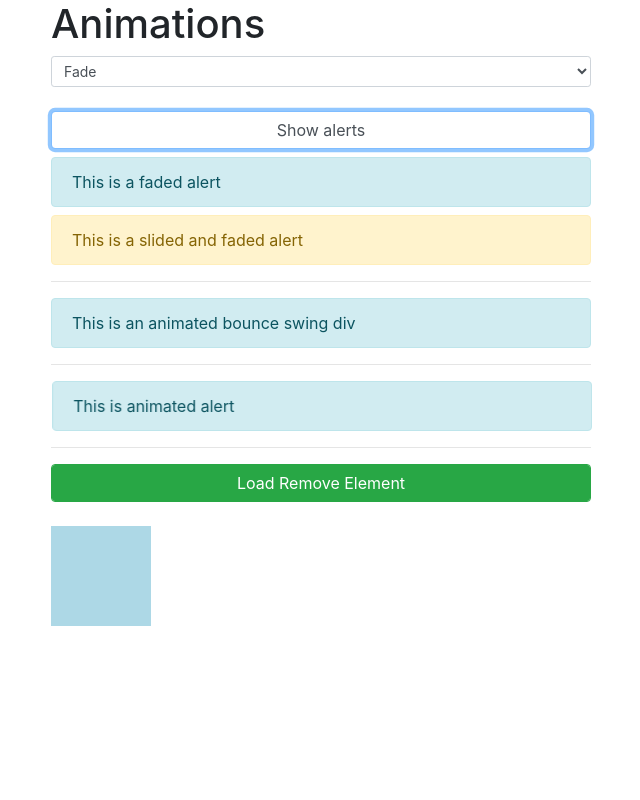
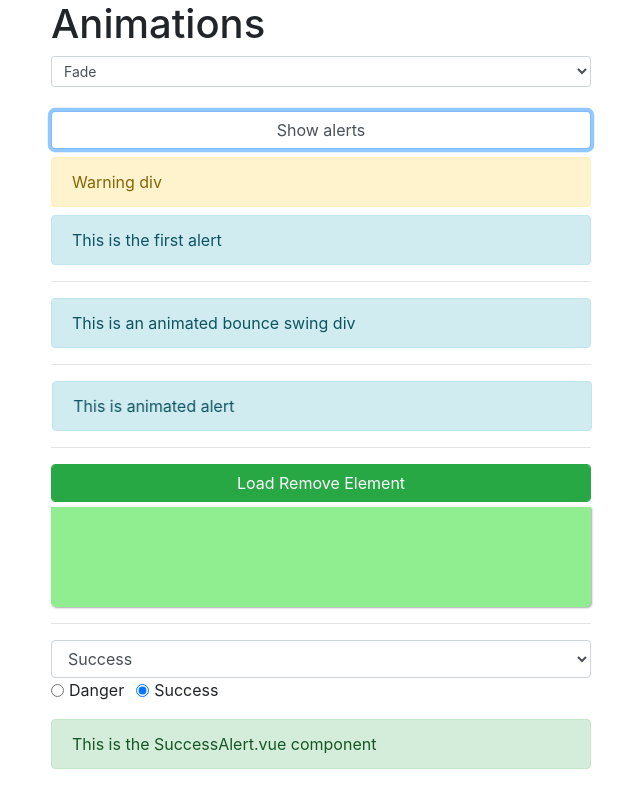
Before and after one commit to ninjadev220/vue-animation-transition, a Vue app: page / in a window 1280 px wide. Both pictures are taken after a click on the button "Show alerts". Shown: the whole page, without its empty margins (34-674 px from the left). Built offline with nearby package versions, Linux system fonts and the light colour scheme.

Commit message:
Animate dynamic component

```diff
--- a/public/index.html
+++ b/public/index.html
@@ -5,12 +5,14 @@
     <meta http-equiv="X-UA-Compatible" content="IE=edge" />
     <meta name="viewport" content="width=device-width,initial-scale=1.0" />
     <link rel="icon" href="<%= BASE_URL %>favicon.ico" />
+
     <link
       href="https://stackpath.bootstrapcdn.com/bootstrap/4.3.1/css/bootstrap.min.css"
       rel="stylesheet"
       integrity="sha384-ggOyR0iXCbMQv3Xipma34MD+dH/1fQ784/j6cY/iJTQUOhcWr7x9JvoRxT2MZw1T"
       crossorigin="anonymous"
     />
+
     <link
       rel="stylesheet"
       href="https://cdnjs.cloudflare.com/ajax/libs/animate.css/3.7.2/animate.min.css"
@@ -24,6 +26,7 @@
         without JavaScript enabled. Please enable it to continue.</strong
       >
     </noscript>
+
     <div id="app"></div>
     <!-- built files will be auto injected -->
   </body>
--- a/src/App.vue
+++ b/src/App.vue
@@ -11,19 +11,14 @@
         <br />
         <button @click="toggleAlert" class="btn btn-primary form-control">Show alerts</button>
 
-        <transition :name="selectedTransition">
-          <div v-if="show" class="alert alert-info my-2">This is a faded alert</div>
+        <transition :name="selectedTransition" mode="out-in">
+          <div v-if="show" class="alert alert-warning my-2" key="warning">Warning div</div>
+          <div v-else class="alert alert-danger my-2" key="danger">Danger div</div>
         </transition>
 
-        <transition :name="selectedTransition" mode="out-in">
-          <div
-            v-if="show"
-            class="alert alert-warning my-2"
-            key="warning"
-          >This is a slided and faded alert</div>
-          <div v-else class="alert alert-danger my-2" key="danger">This is a slided and faded alert</div>
+        <transition :name="selectedTransition">
+          <div v-if="show" class="alert alert-info my-2">This is the first alert</div>
         </transition>
-
         <hr />
 
         <transition enter-active-class="animated bounce" leave-active-class="animated swing">
@@ -41,8 +36,7 @@
         <hr />
 
         <button class="btn btn-success form-control" @click="load = !load">Load Remove Element</button>
-        <br />
-        <br />
+
         <transition
           @before-enter="beforeEnter"
           @enter="enter"
@@ -54,7 +48,45 @@
           @leave-cancelled="leaveCancelled"
           :css="false"
         >
-          <div style="width: 100px; height: 100px; background-color: lightblue" v-if="load"></div>
+          <div
+            style="width: 100%; height: 100px; background-color: lightgreen; margin-top: 5px; border-radius: 0 0 5px 5px; box-shadow: 1px 1px 2px #aaa"
+            v-if="load"
+          ></div>
+        </transition>
+
+        <hr />
+
+        <select class="form-control" v-model="selectedComponent">
+          <option value="app-danger-alert">Danger</option>
+          <option value="app-success-alert">Success</option>
+        </select>
+
+        <div class="form-check form-check-inline">
+          <input
+            type="radio"
+            class="form-check-input"
+            name="selectComponentRadio"
+            id="radioDangerComponent"
+            value="app-danger-alert"
+            v-model="selectedComponent"
+          />
+          <label class="form-check-label" for="radioDangerComponent">Danger</label>
+        </div>
+
+        <div class="form-check form-check-inline">
+          <input
+            type="radio"
+            class="form-check-input"
+            name="selectComponentRadio"
+            id="radioSuccessComponent"
+            value="app-success-alert"
+            v-model="selectedComponent"
+          />
+          <label class="form-check-label" for="radioSuccessComponent">Success</label>
+        </div>
+
+        <transition :name="selectedTransition" mode="out-in">
+          <component :is="selectedComponent" class="my-3"></component>
         </transition>
       </div>
     </div>
@@ -62,12 +94,22 @@
 </template>
 
 <script>
+import DangerAlert from "./components/DangerAlert.vue";
+import SuccessAlert from "./components/SuccessAlert.vue";
+
 export default {
+  components: {
+    "app-danger-alert": DangerAlert,
+    "app-success-alert": SuccessAlert
+  },
+
   data() {
     return {
       show: false,
       load: true,
-      selectedTransition: "fade"
+      selectedTransition: "fade",
+      elementWidth: 100,
+      selectedComponent: "app-success-alert"
     };
   },
 
@@ -84,11 +126,23 @@ export default {
 
     beforeEnter(el) {
       console.log("beforeEnter()");
+      this.elementWidth = 0;
+      el.style.width = this.elementWidth + "px";
     },
 
     enter(el, done) {
       console.log("enter()");
-      done(console.log("enter.done()"));
+
+      let round = 1;
+
+      const interval = setInterval(() => {
+        el.style.width = this.elementWidth + round * 10 + "px";
+        round++;
+        if (round > 30) {
+          clearInterval(interval);
+          done(console.log("enter.done()"));
+        }
+      }, 20);
     },
 
     afterEnter(el) {
@@ -101,11 +155,23 @@ export default {
 
     beforeLeave(el) {
       console.log("beforeLeave()");
+      this.elementWidth = 300;
+      el.style.width = this.elementWidth + "px";
     },
 
     leave(el, done) {
       console.log("leave()");
-      done(console.log("leave.done()"));
+
+      let round = 1;
+
+      const interval = setInterval(() => {
+        el.style.width = this.elementWidth - round * 10 + "px";
+        round++;
+        if (el.style.width == "0px") {
+          clearInterval(interval);
+          done(console.log("leave.done()"));
+        }
+      }, 10);
     },
 
     afterLeave(el) {
--- /dev/null
+++ b/src/components/DangerAlert.vue
@@ -0,0 +1,12 @@
+<template>
+  <div>
+    <div class="alert alert-danger">This is the DangerAlert.vue component</div>
+  </div>
+</template>
+
+<script>
+export default {};
+</script>
+
+<style scoped>
+</style>
--- /dev/null
+++ b/src/components/SuccessAlert.vue
@@ -0,0 +1,12 @@
+<template>
+  <div>
+    <div class="alert alert-success">This is the SuccessAlert.vue component</div>
+  </div>
+</template>
+
+<script>
+export default {};
+</script>
+
+<style scoped>
+</style>
```
